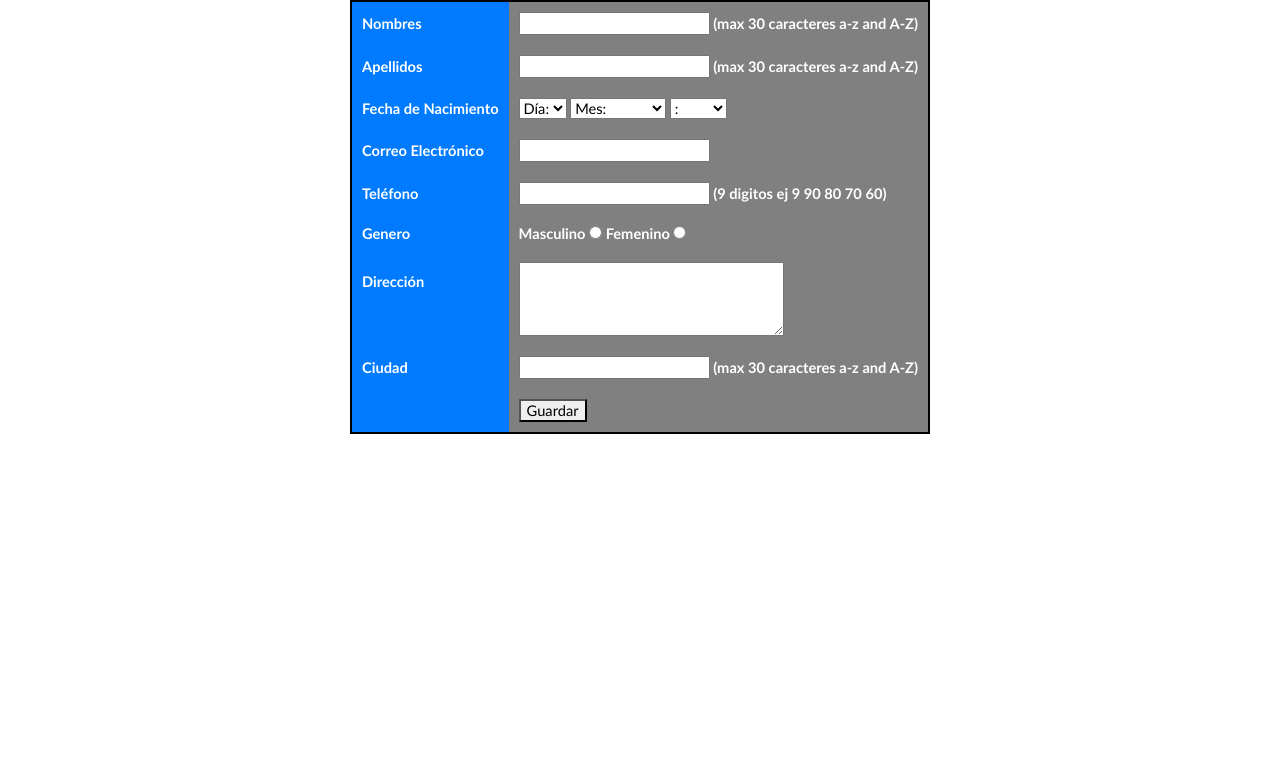
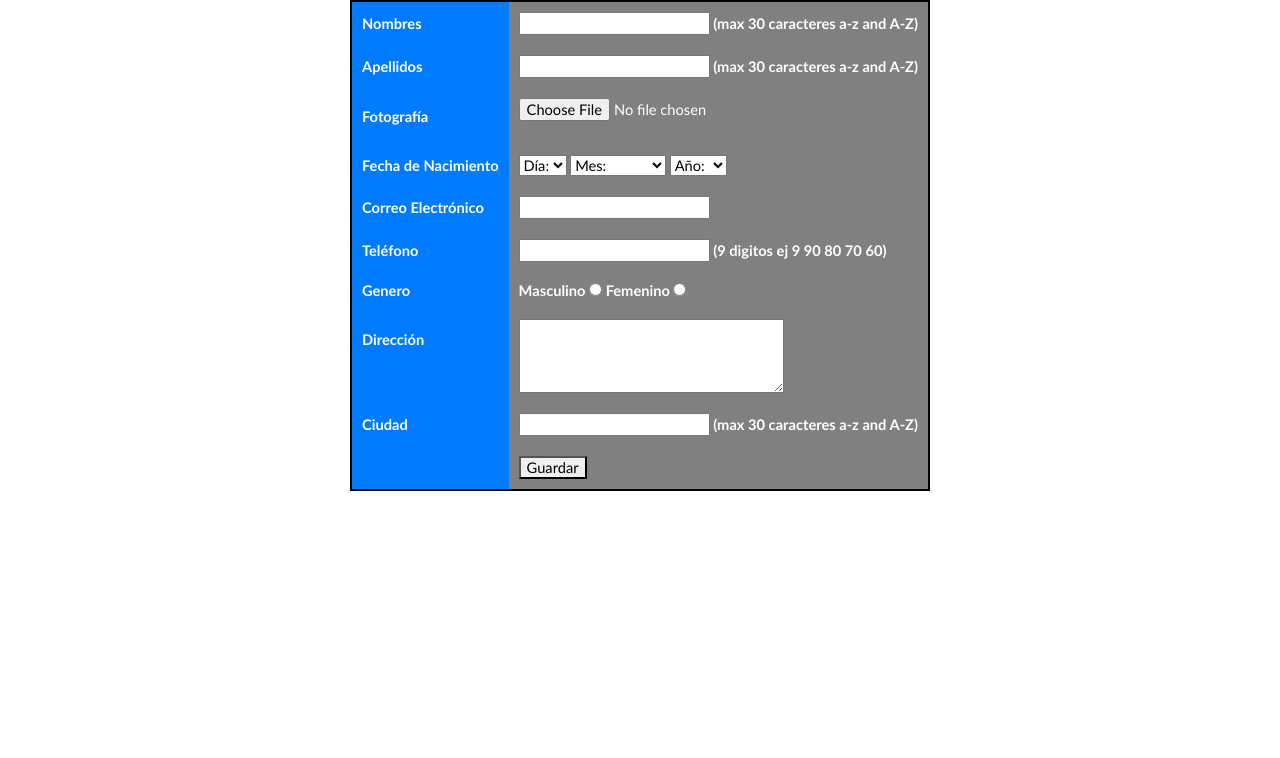
Before and after one commit to Daniel65-R/CentroMEdico, a plain HTML site: page useradd.html in a window 1280 px wide. Shown: the part 42-800 px from the top of the page. Drawn offline with nearby package versions, Linux system fonts and the light colour scheme.

Commit message:
agregar fotografía a registro usuarios

```diff
--- a/css/useradd.css
+++ b/css/useradd.css
@@ -7,6 +7,7 @@ h3{
     font-size: 50pt;
     font-style: normal;
     font-weight: bold;
+    background-color: #333;
     color:White;
     text-align: center;
     text-decoration: underline
--- a/useradd.html
+++ b/useradd.html
@@ -10,7 +10,7 @@
 </head>
 
 <body>
-    <h3 class="bg-secondary" >Formulario Registro Pacientes</h3>
+    <h3 class="Titulo" >Formulario Registro Pacientes</h3>
 
 
     <table  align="center" cellpadding="10">
@@ -30,6 +30,17 @@
                 (max 30 caracteres a-z and A-Z)
             </td>
         </tr>
+
+        <!----- Fotografía ---------------------------------------------------------->
+        <tr>
+            <td class="bg-primary">Fotografía</td>
+            <td>
+                <form method="post" action="index" enctype="multipart/form-data">
+                    <input type="file" name="archivo"><br>
+            </td>
+        </tr>
+
+
 
         <!----- Fecha Nacimiento -------------------------------------------------------->
         <tr>
@@ -93,7 +104,7 @@
 
                 <select name="Birthday_Year" id="Birthday_Year">
 
-                    <option value="-1">:</option>
+                    <option value="-1">Año:</option>
                     <option value="2012">2012</option>
                     <option value="2011">2011</option>
                     <option value="2010">2010</option>
@@ -129,6 +140,17 @@
                     <option value="1982">1982</option>
                     <option value="1981">1981</option>
                     <option value="1980">1980</option>
+
+                    <option value="1979">1979</option>
+                    <option value="1978">1978</option>
+                    <option value="1977">1977</option>
+                    <option value="1976">1976</option>
+                    <option value="1975">1975</option>
+                    <option value="1974">1974</option>
+                    <option value="1973">1973</option>
+                    <option value="1972">1972</option>
+                    <option value="1971">1971</option>
+                    <option value="1970">1970</option>
                 </select>
             </td>
         </tr>
```
